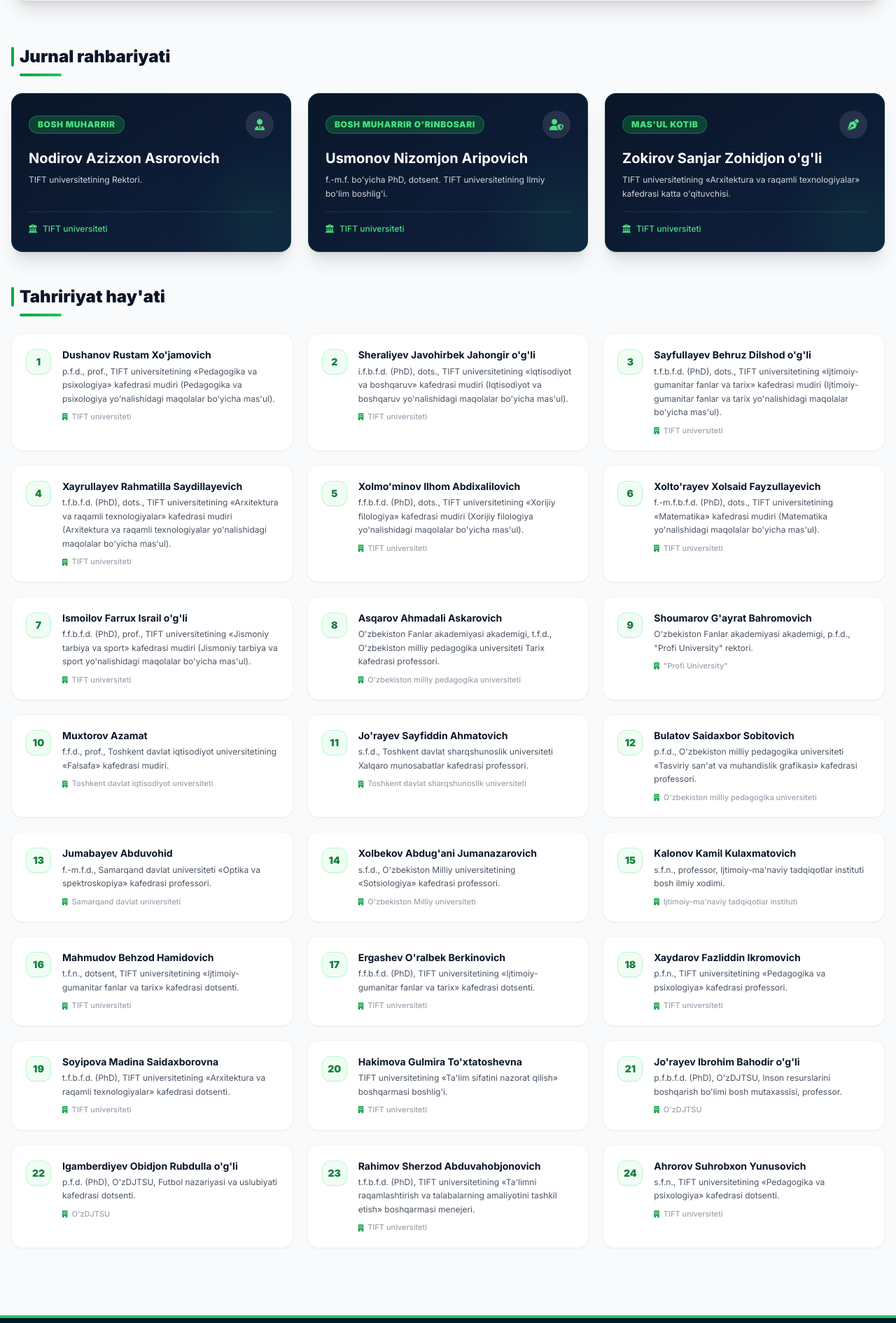
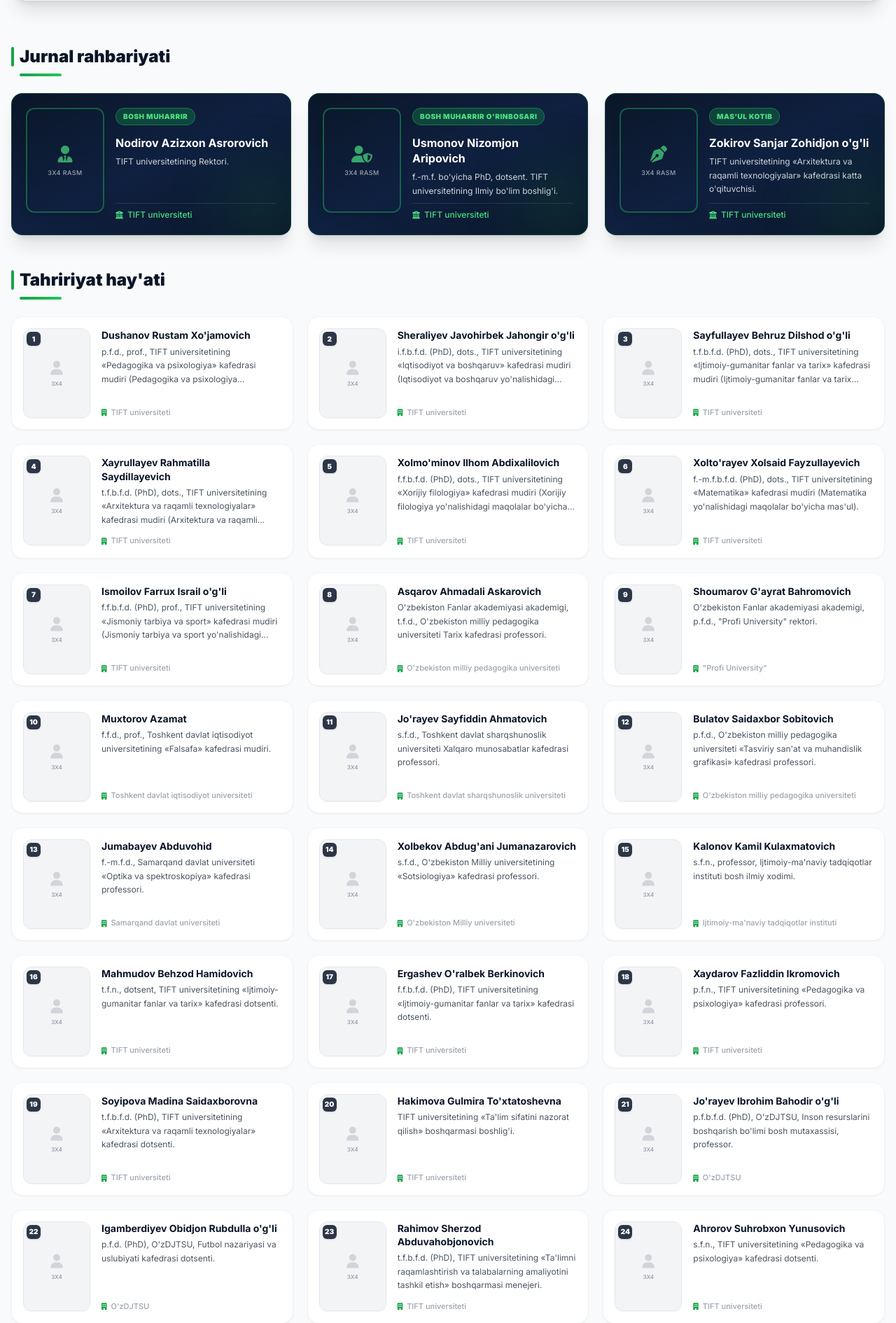
Before and after one commit to zzokirov/Tift_ojs_journal, a Django app: page /about/ in a window 1280 px wide. Shown: the part 1818-3708 px from the top of the page at 70% size. Run offline with Django 5.2, Linux system fonts and the light colour scheme; data comes from the database, SQL or seed files in the repository.

Commit message:
Render StaffMember photos in 3x4 portrait aspect ratio

```diff
--- a/templates/about.html
+++ b/templates/about.html
@@ -327,13 +327,28 @@ if (wrapper && img1 && img2) {
                 <div class="section-divider ml-3 mb-4"></div>
             </div>
 
-            <div class="grid grid-cols-1 md:grid-cols-3 gap-6">
+            <div class="grid grid-cols-1 md:grid-cols-2 lg:grid-cols-3 gap-6">
                 {% for member in leadership %}
-                <div class="bg-gradient-to-br from-navy-900 to-navy-800 text-white rounded-2xl p-6 shadow-xl relative overflow-hidden flex flex-col justify-between border border-green-500/20 group hover:border-green-500/50 transition-all duration-300">
+                <div class="bg-gradient-to-br from-navy-900 via-navy-800 to-navy-900 text-white rounded-2xl p-5 shadow-xl relative overflow-hidden flex items-start gap-4 border border-green-500/20 group hover:border-green-500/50 transition-all duration-300">
                     <div class="absolute -right-6 -bottom-6 w-32 h-32 bg-green-500/10 rounded-full blur-2xl group-hover:bg-green-500/20 transition-all"></div>
+
+                    <!-- 3x4 PHOTO CONTAINER -->
+                    <div class="w-24 md:w-28 flex-shrink-0 rounded-xl overflow-hidden border-2 border-green-500/40 shadow-lg relative bg-navy-950" style="aspect-ratio: 3 / 4;">
+                        {% if member.photo %}
+                            <img src="{{ member.photo.url }}" alt="{{ member.full_name }}" class="w-full h-full object-cover group-hover:scale-105 transition-transform duration-300">
+                        {% else %}
+                            <div class="w-full h-full flex flex-col items-center justify-center bg-navy-950/80 text-gray-400 p-2 text-center">
+                                <i class="fas {% if member.position == 'editor_in_chief' %}fa-user-tie{% elif member.position == 'deputy_editor' %}fa-user-shield{% else %}fa-pen-nib{% endif %} text-2xl text-green-400/70 mb-1"></i>
+                                <span class="text-[9px] uppercase tracking-wider text-gray-400 font-medium">3x4 Rasm</span>
+                            </div>
+                        {% endif %}
+                    </div>
+
+                    <!-- MEMBER DETAILS -->
+                    <div class="flex-1 min-w-0 flex flex-col justify-between self-stretch">
                         <div>
-                        <div class="flex items-center justify-between mb-4">
-                            <span class="inline-block bg-green-600/30 text-green-400 text-xs font-black uppercase tracking-wider px-3 py-1 rounded-full border border-green-500/40">
+                            <div class="mb-2">
+                                <span class="inline-block bg-green-600/30 text-green-400 text-[10px] font-black uppercase tracking-wider px-2.5 py-1 rounded-full border border-green-500/40 truncate max-w-full">
                                     {% if member.position == 'editor_in_chief' %}
                                         Bosh muharrir
                                     {% elif member.position == 'deputy_editor' %}
@@ -344,27 +359,27 @@ if (wrapper && img1 && img2) {
                                         {{ member.get_position_display }}
                                     {% endif %}
                                 </span>
-                            <div class="w-10 h-10 rounded-full bg-white/10 flex items-center justify-center text-green-400 font-bold">
-                                <i class="fas {% if member.position == 'editor_in_chief' %}fa-user-tie{% elif member.position == 'deputy_editor' %}fa-user-shield{% else %}fa-pen-nib{% endif %}"></i>
                             </div>
-                        </div>
-                        <h3 class="text-xl font-bold text-white mb-2 leading-tight">
+                            <h3 class="text-base font-bold text-white mb-1.5 leading-snug">
                                 {{ member.full_name }}
                             </h3>
-                        <p class="text-gray-300 text-xs leading-relaxed">
+                            {% if member.bio %}
+                                <p class="text-gray-300 text-xs leading-relaxed line-clamp-3 mb-2">
                                     {{ member.bio }}
                                 </p>
+                            {% endif %}
                         </div>
-                    <div class="mt-4 pt-4 border-t border-white/10 flex items-center gap-2 text-xs text-green-400 font-medium">
-                        <i class="fas fa-university text-xs"></i>
-                        <span>{{ member.workplace }}</span>
+                        <div class="pt-2 border-t border-white/10 flex items-center gap-1.5 text-xs text-green-400 font-medium">
+                            <i class="fas fa-university text-[11px] flex-shrink-0"></i>
+                            <span class="truncate">{{ member.workplace }}</span>
+                        </div>
                     </div>
                 </div>
                 {% endfor %}
             </div>
         </div>
 
-        <!-- 2. TAHRIRIYAT HAY'ATI (EDITORIAL BOARD 1-24) -->
+        <!-- 2. TAHRIRIYAT HAY'ATI (EDITORIAL BOARD) -->
         <div class="mb-12">
             <div class="mb-6">
                 <h2 class="text-2xl font-black text-navy-900 flex items-center gap-2 mb-2">
@@ -376,19 +391,36 @@ if (wrapper && img1 && img2) {
 
             <div class="grid grid-cols-1 md:grid-cols-2 lg:grid-cols-3 gap-5">
                 {% for member in editorial_board %}
-                <div class="bg-white rounded-2xl border border-gray-100 p-5 shadow-sm hover:shadow-md hover:border-green-500/30 transition-all duration-200 flex items-start gap-4">
-                    <div class="w-9 h-9 rounded-xl bg-green-50 border border-green-200 text-green-700 font-black text-sm flex items-center justify-center flex-shrink-0 mt-0.5 shadow-sm">
+                <div class="bg-white rounded-2xl border border-gray-100 p-4 shadow-sm hover:shadow-md hover:border-green-500/30 transition-all duration-200 flex items-start gap-4">
+                    <!-- 3x4 PHOTO CONTAINER WITH COUNTER BADGE -->
+                    <div class="w-20 md:w-24 flex-shrink-0 rounded-xl overflow-hidden border border-gray-200 shadow-sm relative bg-gray-50" style="aspect-ratio: 3 / 4;">
+                        {% if member.photo %}
+                            <img src="{{ member.photo.url }}" alt="{{ member.full_name }}" class="w-full h-full object-cover">
+                        {% else %}
+                            <div class="w-full h-full flex flex-col items-center justify-center bg-gray-100 text-gray-400 p-1 text-center">
+                                <i class="fas fa-user text-xl text-gray-300 mb-0.5"></i>
+                                <span class="text-[8px] text-gray-400 uppercase font-semibold">3x4</span>
+                            </div>
+                        {% endif %}
+                        <div class="absolute top-1 left-1 w-5 h-5 rounded-md bg-navy-900/85 text-white font-black text-[10px] flex items-center justify-center shadow">
                             {{ forloop.counter }}
                         </div>
-                    <div class="flex-1 min-w-0">
+                    </div>
+
+                    <!-- MEMBER DETAILS -->
+                    <div class="flex-1 min-w-0 self-stretch flex flex-col justify-between">
+                        <div>
                             <h4 class="font-bold text-navy-900 text-sm leading-snug mb-1">
                                 {{ member.full_name }}
                             </h4>
-                        <p class="text-gray-600 text-xs leading-relaxed mb-2">
+                            {% if member.bio %}
+                                <p class="text-gray-600 text-xs leading-relaxed mb-2 line-clamp-3">
                                     {{ member.bio }}
                                 </p>
-                        <div class="flex items-center gap-1.5 text-[11px] text-gray-400 font-medium">
-                            <i class="fas fa-building text-green-600 text-[10px]"></i>
+                            {% endif %}
+                        </div>
+                        <div class="flex items-center gap-1.5 text-[11px] text-gray-400 font-medium pt-1">
+                            <i class="fas fa-building text-green-600 text-[10px] flex-shrink-0"></i>
                             <span class="truncate">{{ member.workplace }}</span>
                         </div>
                     </div>
```
Lines whose indentation alone changed are shown as unchanged.
